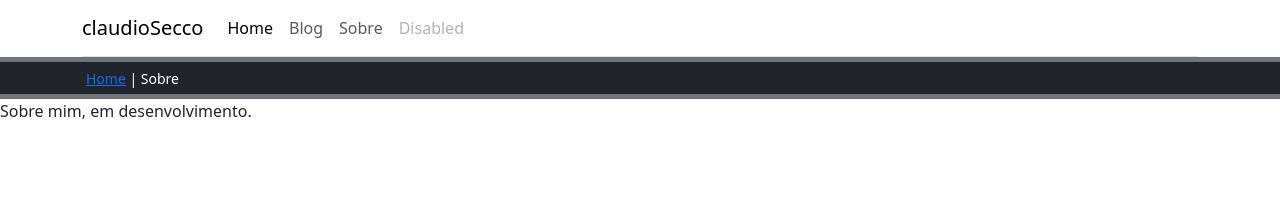
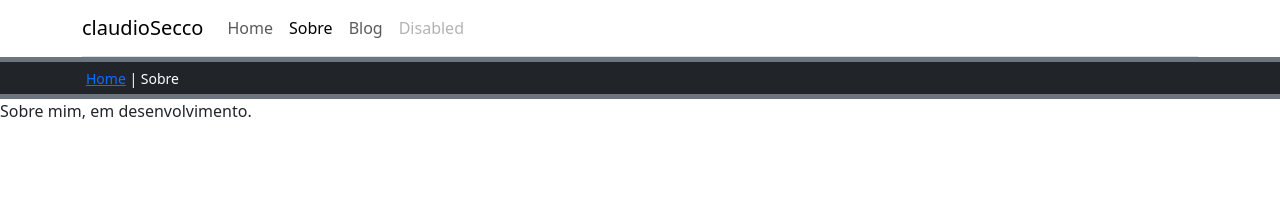
Before and after one commit to claudiosecco/website, a Jekyll site: the page built from about.md, in a window 1280 px wide. Shown: the top 212 px of the page. Built offline with Jekyll 4.4.1, drawn with Linux system fonts in a browser that asks for light colours.

Commit message:
highlight active page navbar link

```diff
--- a/_includes/nav.html
+++ b/_includes/nav.html
@@ -8,9 +8,22 @@
         </button>
         <div class="collapse navbar-collapse" id="navbarNavAltMarkup">
           <div class="navbar-nav">
-            <a class="nav-link active" aria-current="page" href="{{ site.baseurl }}/">Home</a>
+
+            {% if page.title == "Home" %}
+              {% assign class = 'class="nav-link active" aria-current="page"' %}
+            {% else %}
+              {% assign class = 'class="nav-link"' %}
+            {% endif %}
+            <a {{ class }} href="{{ site.baseurl }}/">Home</a>
+
+            {% if page.title == "Sobre" %}
+              {% assign class = 'class="nav-link active" aria-current="page"' %}
+            {% else %}
+              {% assign class = 'class="nav-link"' %}
+            {% endif %}
+            <a {{ class }} href="{{ site.baseurl }}/about">Sobre</a>
+
             <a class="nav-link" href="#">Blog</a>
-            <a class="nav-link" href="{{ site.baseurl }}/about">Sobre</a>
             <a class="nav-link disabled" aria-disabled="true">Disabled</a>
           </div>
         </div>
@@ -18,12 +31,12 @@
     </nav>
   </header>
 </div>
-<div class="container-fluid p-0">
+<!-- option for a active-page-path-bar - needs page.level variable in pages front matter -->
+  <div class="container-fluid p-0">
     <div class="text-bg-dark border-top border-bottom border-5 border-secondary">
       <div class="container py-1">
-        <small class="m-1"><a href="{{ site.baseurl }}/" class="link-primary">Home</a>
-          {% if page.level >= 1 %} | {% endif %}
-          {{ page.title }}
+        <small class="mx-1"><a href="{{ site.baseurl }}/" class="link-primary">Home</a>
+          {% if page.level >= 1 %} | {{ page.title }} {% endif %}
         </small>
       </div>
     </div>
--- a/index.html
+++ b/index.html
@@ -1,7 +1,8 @@
 ---
 layout: default
-title:
+title: Home
 level: 0
+navbar: true
 ---
 <div class="container mt-5">
   <h1>Embedding Bootstrap 5 in Jekyll</h1>
```
Also changed, not shown: about.md (+1 -0 lines), favicon.ico (added), 3 other files.
